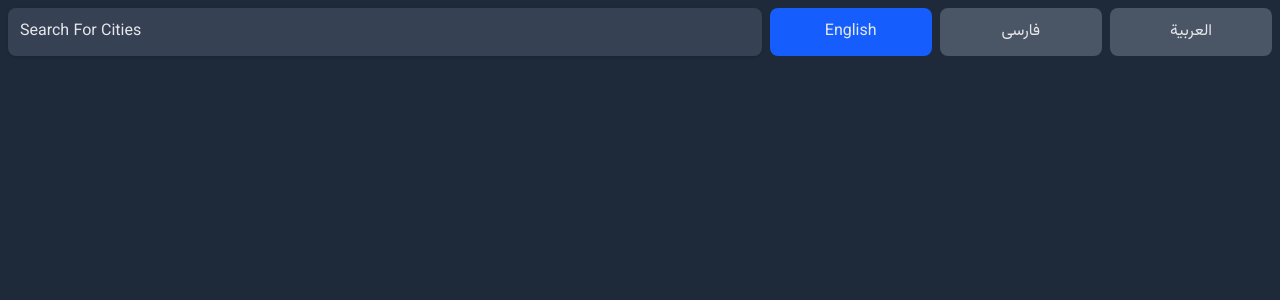
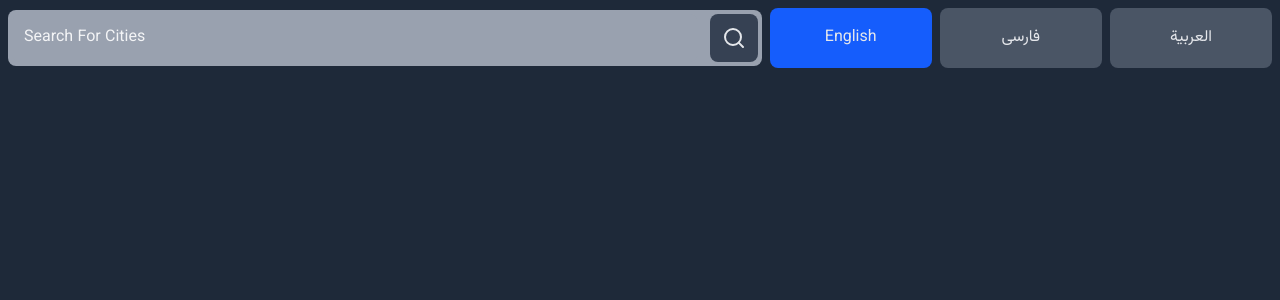
Before and after one commit to AmirhosseinSharafi790/weather-app, a Next.js app: page / in a window 1280 px wide. Shown: the top 300 px of the page. Built offline with nearby package versions, Linux system fonts and the light colour scheme.

Commit message:
handleSearchChanges

```diff
--- a/components/Header/Header.tsx
+++ b/components/Header/Header.tsx
@@ -1,31 +1,49 @@
-import { useTranslation } from "react-i18next";
+"use client";
 
-export default function Header() {
+import { Search } from "lucide-react"
+import { useState } from "react"
+import { useTranslation } from "react-i18next"
+
+interface HeaderProps {
+  onSearch: (city: string) => void
+}
+
+export default function Header({ onSearch }: HeaderProps) {
     const { t , i18n} = useTranslation("common")
+    const [searchValue, setSearchValue] = useState("")
+
     const changeLanguage = (lng: string) => {
       i18n.changeLanguage(lng)
     }
+
+    const handleSearchChange = () => {
+      onSearch(searchValue)
+    }
+
     return(
       <div className="flex flex-col-reverse md:flex-row gap-2 mb-8 items-center justify-between">
-        <div className="w-full md:w-3/5">
-          <input type="text" placeholder={t("SearchCities")} className="text-gray-200 w-full outline-0 placeholder:text-gray-200 caret-gray-200 bg-gray-700 p-3 rounded-lg shadow" />
+        <div className="w-full md:w-3/5 flex items-center justify-between gap-x-3 bg-gray-400 p-1 rounded-lg">
+          <input
+            type="text"
+            placeholder={t("SearchCities")}
+            onChange={(e) => setSearchValue(e.target.value)}
+            className="text-gray-700 w-full outline-0 placeholder:text-gray-100 caret-gray-700 bg-gray-400 p-3 rounded-lg"
+          />
+          <button onClick={handleSearchChange}
+          className="cursor-pointer flex items-center justify-center text-gray-200 w-12 bg-gray-700 p-3 rounded-lg">
+            <Search />
+          </button>
         </div>
+
         <div className="flex flex-row gap-2 w-full md:w-2/5">
-          <button
-            onClick={() => changeLanguage("en")}
-            className={`w-1/3 px-6 py-3 rounded-lg ${i18n.language === "en" ? "bg-blue-600 text-gray-200" : "bg-gray-600 text-gray-200"}`}>
-            English
-          </button>
-          <button
-            onClick={() => changeLanguage("fa")}
-            className={`w-1/3 px-6 py-3 rounded-lg ${i18n.language === "fa" ? "bg-blue-600 text-gray-200" : "bg-gray-600 text-gray-200"}`}>
-            فارسی
-          </button>
-          <button
-            onClick={() => changeLanguage("ar")}
-            className={`w-1/3 px-6 py-3 rounded-lg ${i18n.language === "ar" ? "bg-blue-600 text-gray-200" : "bg-gray-600 text-gray-200"}`}>
-            العربية
-          </button>
+          {["en", "fa", "ar"].map((lng) => (
+            <button
+              key={lng}
+              onClick={() => changeLanguage(lng)}
+              className={`w-1/3 px-6 py-4.5 rounded-lg ${ i18n.language === lng ? "bg-blue-600 text-gray-200" : "bg-gray-600 text-gray-200" }`}>
+              {lng === "en" ? "English" : lng === "fa" ? "فارسی" : "العربية"}
+            </button>
+          ))}
         </div>
       </div>
     )
```
